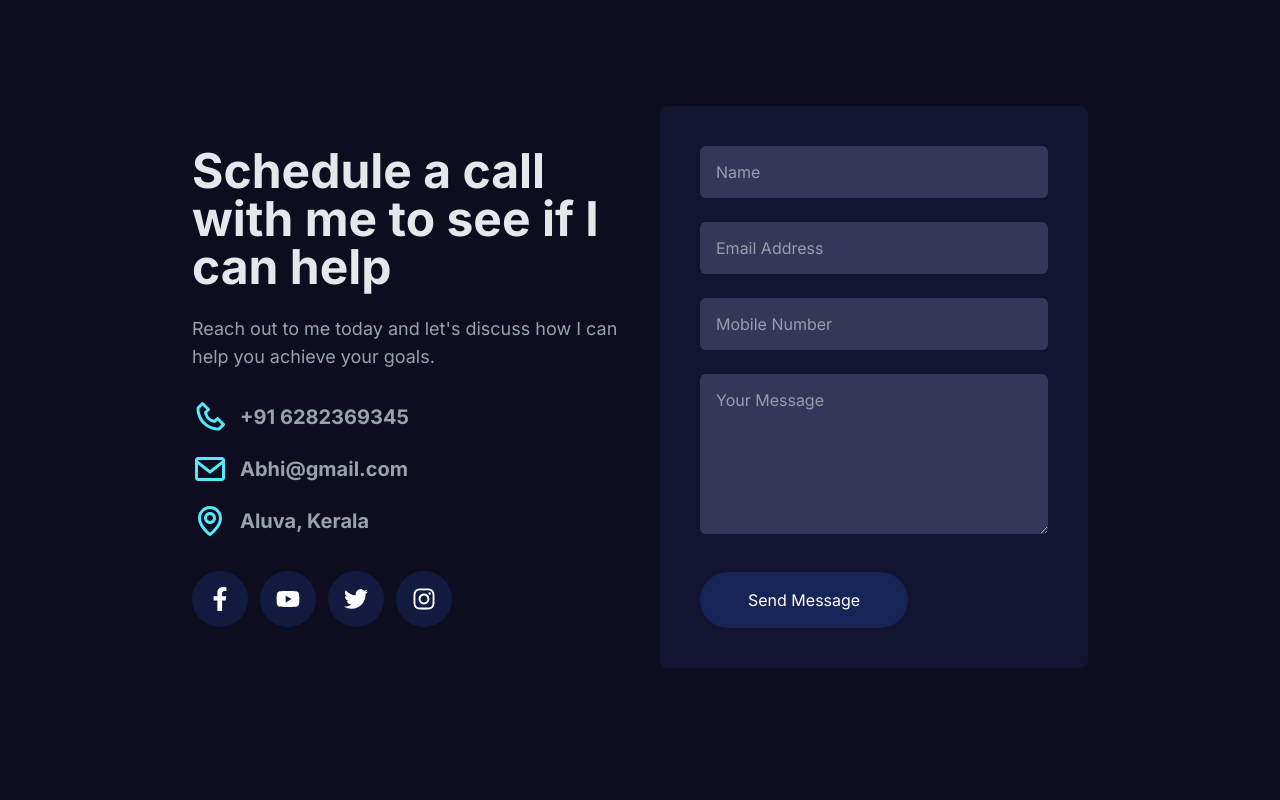
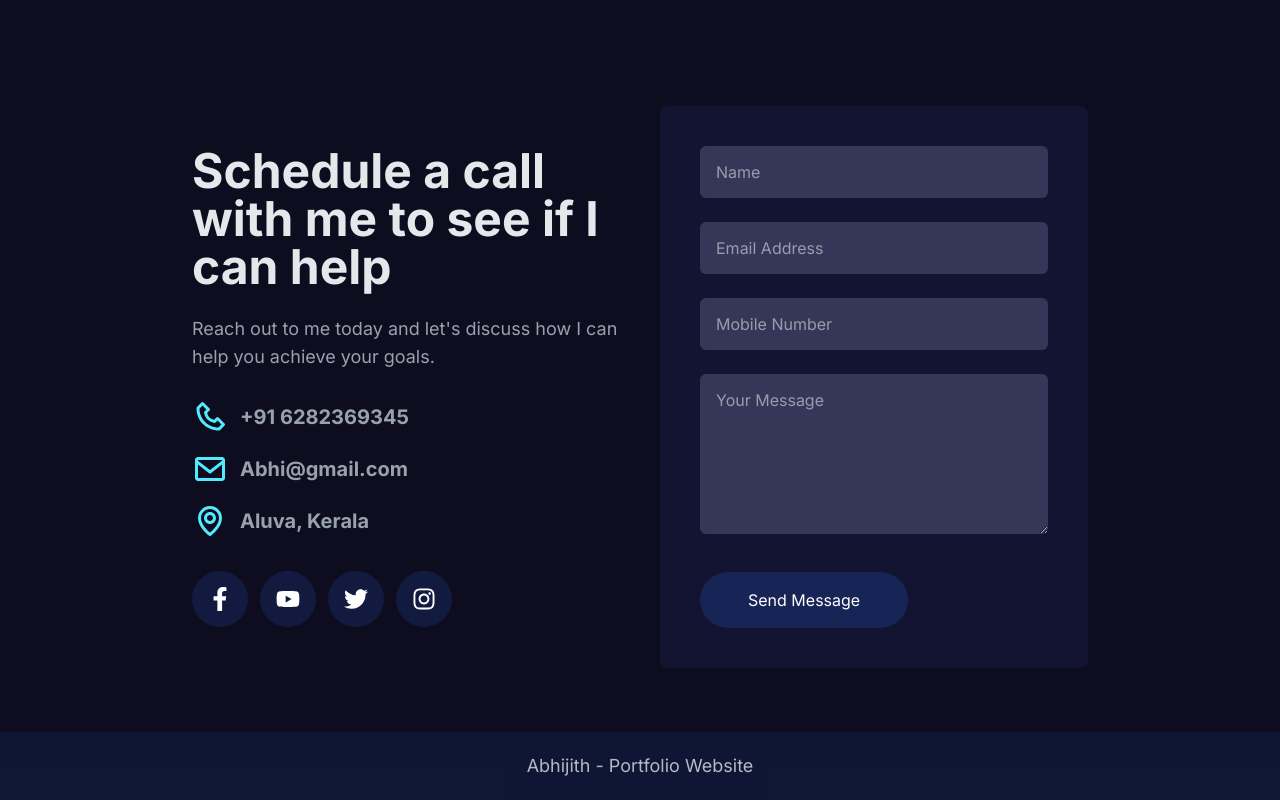
Before and after one commit to abhijithpr08/MERN-Stack-Developer---Portfolio---Abhijith-PR, a Next.js app: page / in a window 1280 px wide. Shown: the part 5334-6134 px from the top of the page. Before the commit the page ends 6066 px from the top, so only its background shows below. Built offline with nearby package versions, Linux system fonts and the light colour scheme.

Commit message:
Footer section completed

```diff
--- a/app/layout.tsx
+++ b/app/layout.tsx
@@ -3,6 +3,7 @@
 import "./globals.css";
 import Nav from "@/components/Home/Navbar/Nav";
 import ResponsiveNav from "@/components/Home/Navbar/ResponsiveNav";
+import Footer from "@/components/Home/Footer/Footer";
 
 const font= Inter({
   weight:['100','200','300','400','500','600','700','800','900'],
@@ -24,6 +25,7 @@
       <body className={`${font.className} antialiased bg-[#0d0d1f] `}>
         <ResponsiveNav/>
         {children}
+        <Footer/>
       </body>
     </html>
   );
--- /dev/null
+++ b/components/Home/Footer/Footer.tsx
@@ -0,0 +1,13 @@
+import React from 'react'
+
+const Footer = () => {
+  return (
+    <div className='bg-blue-900/20 p-5'>
+        <h1 className='text-lg text-white/70 text-center'>
+            Abhijith - Portfolio Website
+        </h1>
+    </div>
+  )
+}
+
+export default Footer
```
